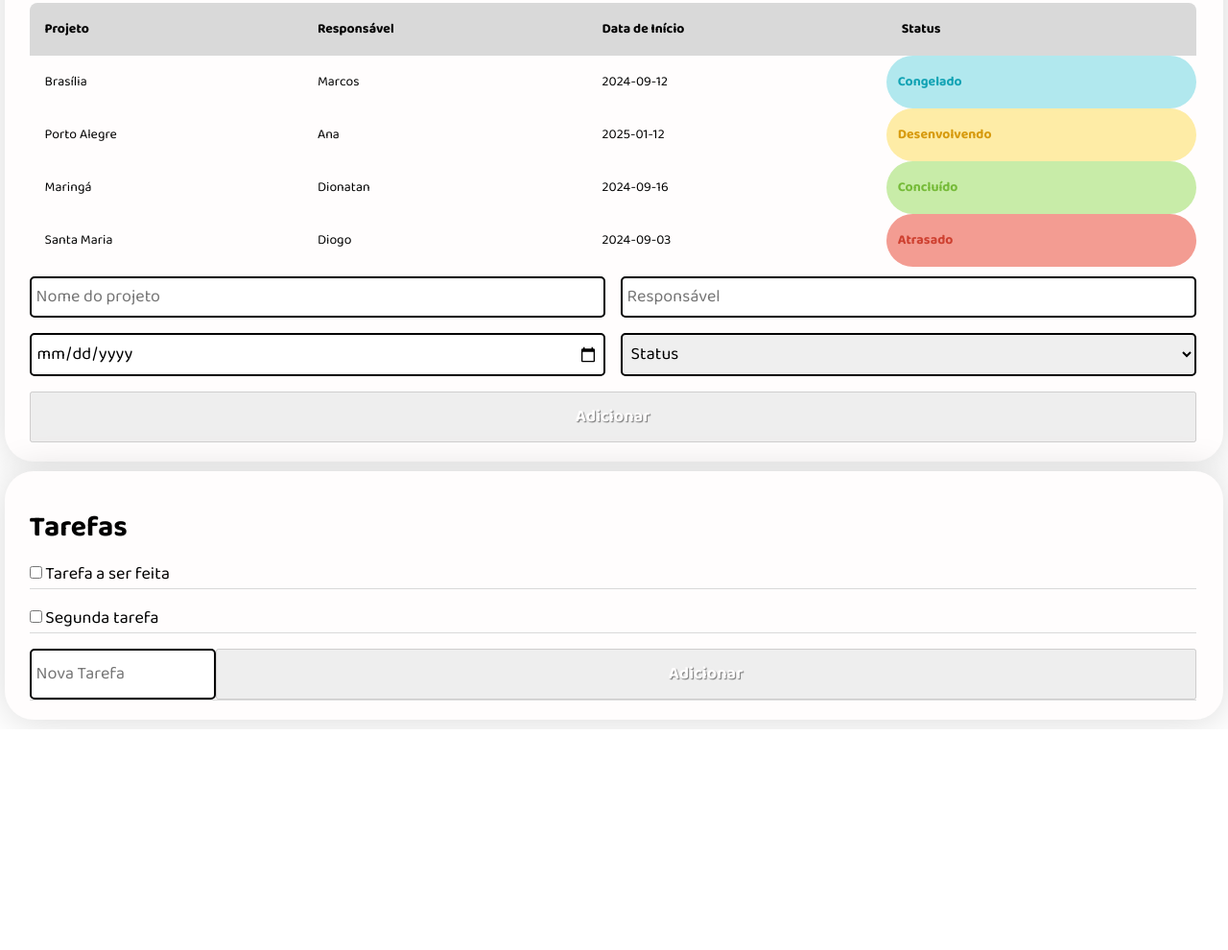
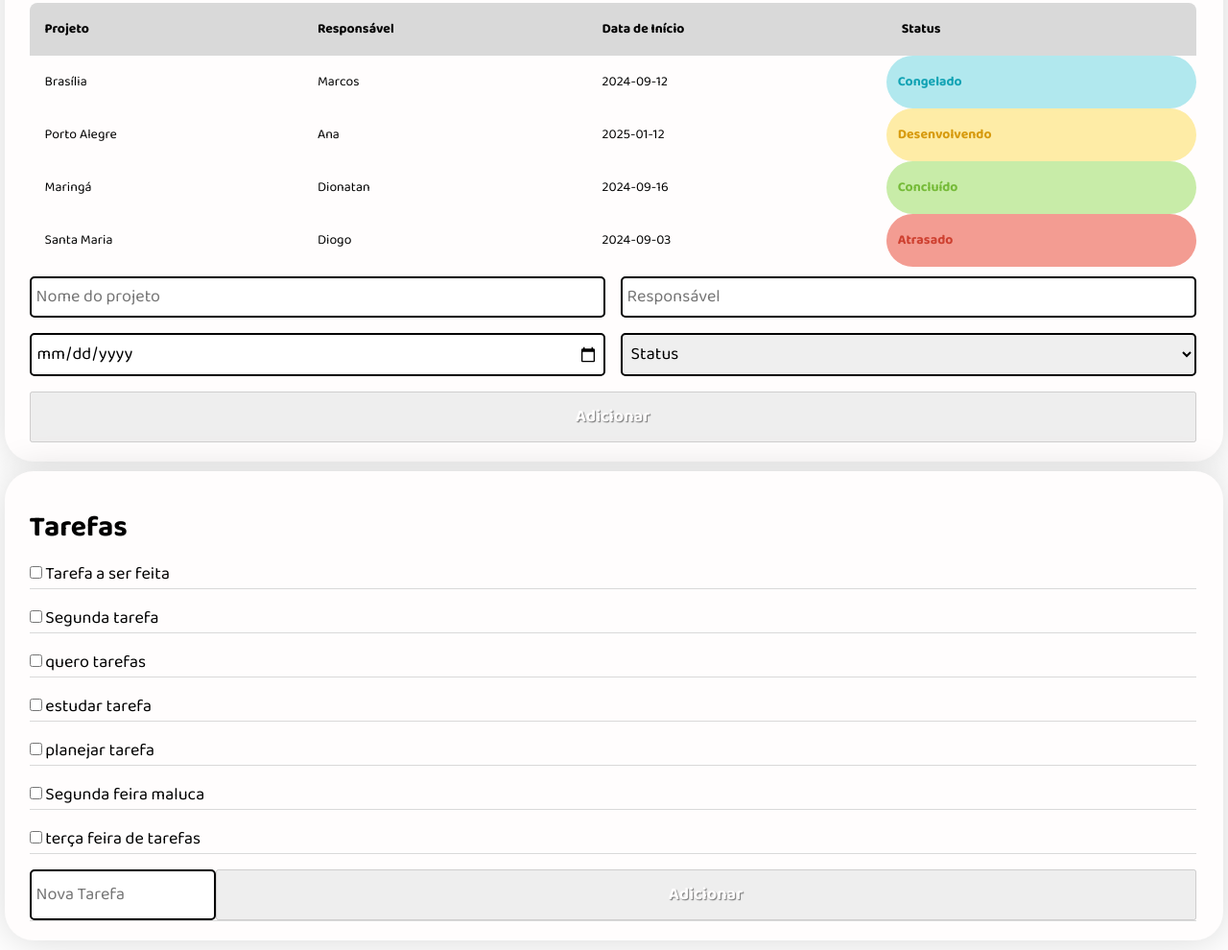
Before and after one commit to Dionatan2019Rodrigues/Curso-js, a plain HTML site: page voitto/module-five/atv-19-techChallenge/index.html in a window 1280 px wide. Shown: the part 253-1243 px from the top of the page at 96% size. Before the commit the page ends 1013 px from the top, so only its background shows below. Drawn offline with Linux system fonts and the light colour scheme.

Commit message:
feat: content new tasks

```diff
--- a/voitto/module-five/atv-19-techChallenge/index.html
+++ b/voitto/module-five/atv-19-techChallenge/index.html
@@ -130,6 +130,26 @@
             <input type="checkbox" name="task" />
             <label>Segunda tarefa</label>
           </div>
+          <div>
+            <input type="checkbox" name="task" />
+            <label>quero tarefas</label>
+          </div>
+          <div>
+            <input type="checkbox" name="task" />
+            <label>estudar tarefa</label>
+          </div>
+          <div>
+            <input type="checkbox" name="task" />
+            <label>planejar tarefa</label>
+          </div>
+          <div>
+            <input type="checkbox" name="task" />
+            <label>Segunda feira maluca</label>
+          </div>
+          <div>
+            <input type="checkbox" name="task" />
+            <label>terça feira de tarefas</label>
+          </div>
           <!--FIXME: ajustar width do input e do button-->
           <div id="submit-form-tasks">
             <input type="text" placeholder="Nova Tarefa" />
```
